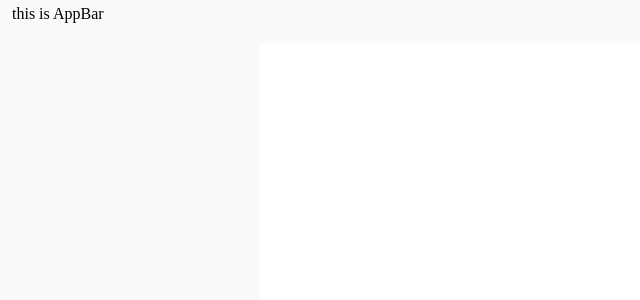
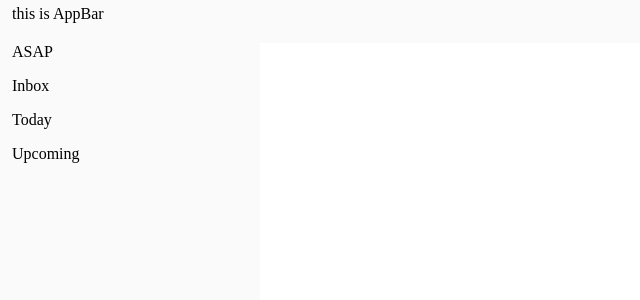
Before and after one commit to rafalrybicki/task_manager, a Vue app: page / in a window 1280 px wide. Shown: the top 300 px of the page, without its empty margins (0-640 px from the left). Built offline with nearby package versions, Linux system fonts and the light colour scheme.

Commit message:
Add MeniItem component

```diff
--- a/public/style.css
+++ b/public/style.css
@@ -12,6 +12,14 @@ body {
    overflow: hidden;
 }
 
+li {
+   list-style: none;
+}
+
 .h100 {
    height: 100%;
 }
+
+.radius {
+   border-radius: 3px;
+}
--- a/src/components/Menu.vue
+++ b/src/components/Menu.vue
@@ -1,13 +1,18 @@
 <template>
    <nav class="h100">
       <ul>
-
+         <MenuItem v-for="item in items" :itemData="item" :key="item.to" />
       </ul>
    </nav>
 </template>
 
 <script>
+import MenuItem from './MenuItem';
+
 export default {
+   components: {
+      MenuItem
+   },
    data() {
       return {
          items: [
@@ -25,6 +30,6 @@ export default {
    nav {
       background-color: #FAFAFA;
       width: 260px;
-      padding: 12px;
+      padding: 0 12px 12px;
    }
 </style>
--- /dev/null
+++ b/src/components/MenuItem.vue
@@ -0,0 +1,22 @@
+<template>
+   <li class="radius">
+      {{itemData.title}}
+   </li>
+</template>
+
+<script>
+export default {
+   props: {
+      itemData: {
+         type: Object,
+         required: true
+      }
+   }
+}
+</script>
+
+<style scoped>
+   li {
+      height: 34px;
+   }
+</style>
```
